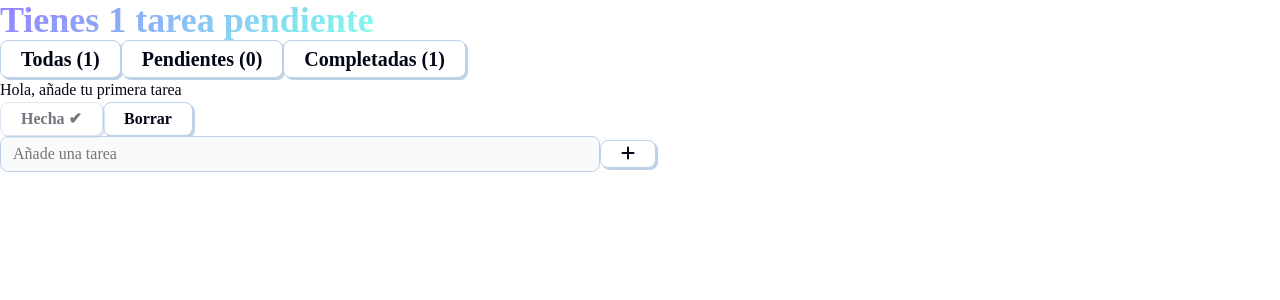
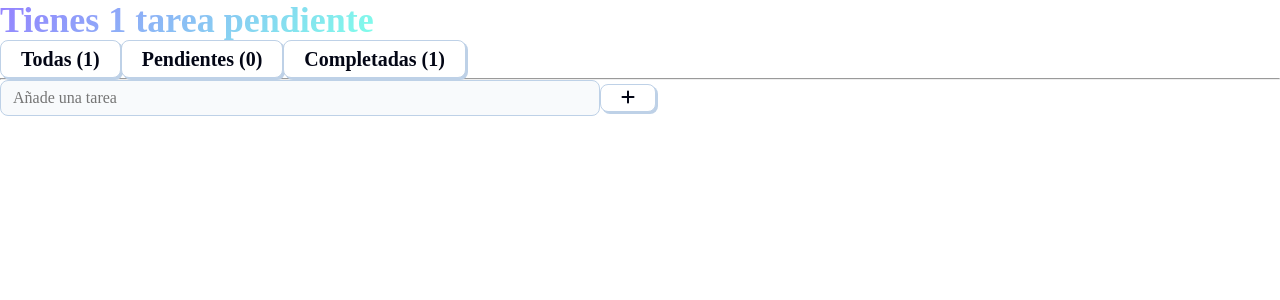
Before and after one commit to Cr1sti4n85/todo-app, a React (Vite) app: page / in a window 1280 px wide. Shown: the top 300 px of the page. Built offline with nearby package versions, Linux system fonts and the light colour scheme; a web font is replaced by a local one.

Commit message:
Implement filtering tasks according to selected tab

```diff
--- a/src/App.jsx
+++ b/src/App.jsx
@@ -5,6 +5,8 @@ import TodoInput from "./components/TodoInput";
 import { useState } from "react";
 
 function App() {
+  const [selectedTab, setSelectedTab] = useState("Pendientes");
+
   const [todos, setTodos] = useState([
     { input: "Hola, añade tu primera tarea", complete: true },
   ]);
@@ -17,8 +19,12 @@ function App() {
   return (
     <>
       <Header todos={todos} />
-      <Tabs todos={todos} />
-      <TodoList todos={todos} />
+      <Tabs
+        todos={todos}
+        selectedTab={selectedTab}
+        setSelectedTab={setSelectedTab}
+      />
+      <TodoList todos={todos} selectedTab={selectedTab} />
       <TodoInput handleAdd={handleAddTodo} />
     </>
   );
--- a/src/components/Tabs.jsx
+++ b/src/components/Tabs.jsx
@@ -1,5 +1,5 @@
 function Tabs(props) {
-  const { todos } = props;
+  const { todos, selectedTab, setSelectedTab } = props;
   const tabs = ["Todas", "Pendientes", "Completadas"];
   return (
     <nav>
@@ -11,13 +11,19 @@ function Tabs(props) {
             ? todos.filter((val) => !val.complete).length
             : todos.filter((val) => val.complete).length;
         return (
-          <button key={tabIndex}>
+          <button
+            onClick={() => {
+              setSelectedTab(tab);
+            }}
+            key={tabIndex}
+          >
             <h4>
               {tab} <span>({numOfTasks})</span>
             </h4>
           </button>
         );
       })}
+      <hr />
     </nav>
   );
 }
--- a/src/components/TodoInput.jsx
+++ b/src/components/TodoInput.jsx
@@ -15,6 +15,7 @@ function TodoInput({ handleAdd }) {
         onClick={() => {
           if (!inputVal) return;
           handleAdd(inputVal);
+          setInputVal("");
         }}
       >
         <i className="fa-solid fa-plus"></i>
--- a/src/components/TodoList.jsx
+++ b/src/components/TodoList.jsx
@@ -1,12 +1,11 @@
 import TodoCard from "./TodoCard";
 
 function TodoList(props) {
-  const { todos } = props;
-  const tab = "Completadas";
+  const { todos, selectedTab } = props;
   const filterTodosList =
-    tab === "Todas"
+    selectedTab === "Todas"
       ? todos
-      : tab === "Completadas"
+      : selectedTab === "Completadas"
       ? todos.filter((val) => val.complete)
       : todos.filter((val) => !val.complete);
 
```
